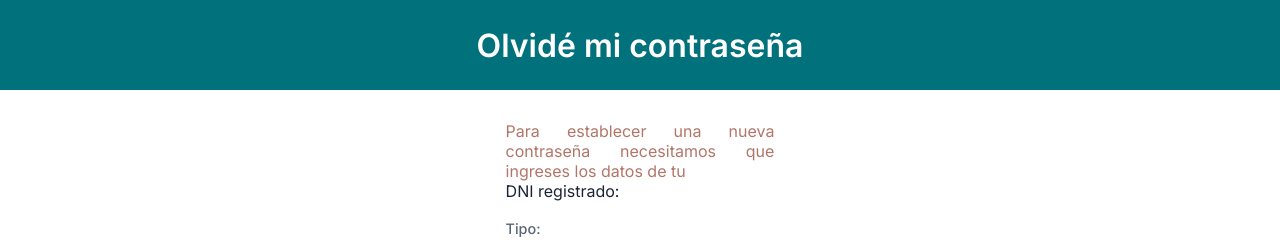
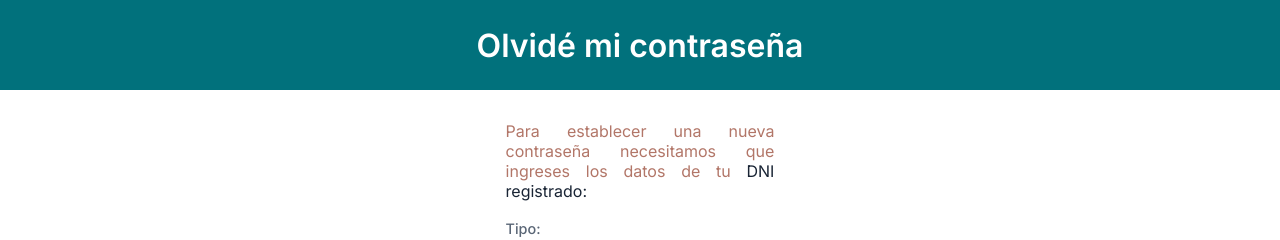
Before and after one commit to NicoMessina25/webAppointmentsDemo, a React (Create React App) app: page /forgotPassword in a window 1280 px wide. Shown: the top 240 px of the page. Built offline with nearby package versions, Linux system fonts and the light colour scheme; no server answers.

Commit message:
fix boton cerrar modal, y texto de corrido en olvide mi contraseña

```diff
--- a/src/Components/ForgotPassword/ForgotPasswordForm.tsx
+++ b/src/Components/ForgotPassword/ForgotPasswordForm.tsx
@@ -105,8 +105,8 @@ export default function ForgotPasswordForm(props :any) {
 
     <div className='bodyForm flexible--column'>
         <div className='descriptionText littleMargin'>
-            <p className={descriptionClass}>{intl.formatMessage({ id: 'ForgotPasswordDescriptionStepOne' })}</p>
-            <p className={dniClass}>{intl.formatMessage({ id: 'DniRegistered' })+":"}</p>
+            <p className={descriptionClass}>{intl.formatMessage({ id: 'ForgotPasswordDescriptionStepOne' })}
+            <span className={dniClass}> {intl.formatMessage({ id: 'DniRegistered' })+":"}</span></p>
         </div>
 
         <RadioButtonGroup className="radioButtonGroup littleMargin" orientation="row" options={options} value={documentType} setValue={setDocumentType} labelId='Type'/>
--- a/src/Components/LogginForm/LoginForm.scss
+++ b/src/Components/LogginForm/LoginForm.scss
@@ -2,7 +2,8 @@
 
 .formContainer{
     background-color: $contrast;
-    width: 25%;
+    width: 100%;
+    font-size: 75%;
     height: 80%;
     justify-content: space-between;
     align-items: center;
@@ -75,3 +76,10 @@
     justify-content: space-between;
     /* margin: 6% 0%; */
 }
+
+@media screen and (min-width:768px) {
+    .formContainer{
+        width: 25%;
+        font-size: 100%;
+    }
+}
--- a/src/scss/styles.scss
+++ b/src/scss/styles.scss
@@ -5,6 +5,7 @@
     padding: 0;
     font-family: $primaryFont;
     font-style: normal;
+
 }
 
 body{
@@ -52,7 +53,7 @@ a{
 
 .button{
     @extend.marginButton;
-
+    font-size: 100% !important;
     width: fit-content;
     transition: all .5s !important;
 
@@ -289,3 +290,13 @@ esta clase es para el input text invalido
 .combobox{
     margin: 2%;
 }
+
+.p-dialog-header-icon:focus{
+    box-shadow: none !important;
+}
+
+@media screen and (min-width:768px) {
+    .button{
+
+    }
+}
```
Also changed, not shown: src/Components/Login/Login.scss (+5 -4 lines).
